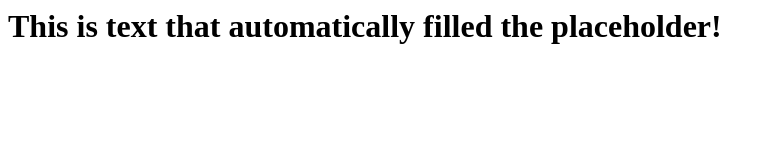
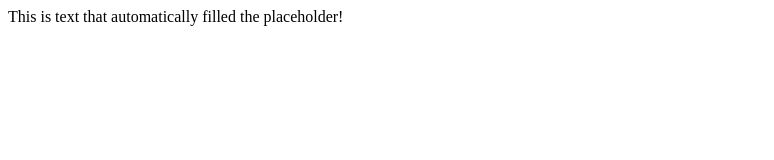
Before and after one commit to hchiam/angularjsSandbox, a plain HTML site: page minimal-example/test.html in a window 1280 px wide. Shown: the whole page, without its empty margins (0-774 px from the left). Drawn offline with nearby package versions, Linux system fonts and the light colour scheme.

Commit message:
h1 -> p ; comment module and controller

```diff
--- a/minimal-example/test.html
+++ b/minimal-example/test.html
@@ -1,5 +1,5 @@
 <script src="https://ajax.googleapis.com/ajax/libs/angularjs/1.3.5/angular.min.js"></script>
 <script src="test.js"></script>
 <body ng-app="myApp" ng-controller="MainController">
-    <h1>{{placeholderText}}</h1>
+    <p>{{placeholderText}}</p>
 </body>
--- a/minimal-example/test.js
+++ b/minimal-example/test.js
@@ -1,5 +1,7 @@
+// module:
 var app = angular.module("myApp", []);
 
+// controller:
 app.controller('MainController', ['$scope', function($scope) {
     $scope.placeholderText = 'This is text that automatically filled the placeholder!';
 }]);
```
